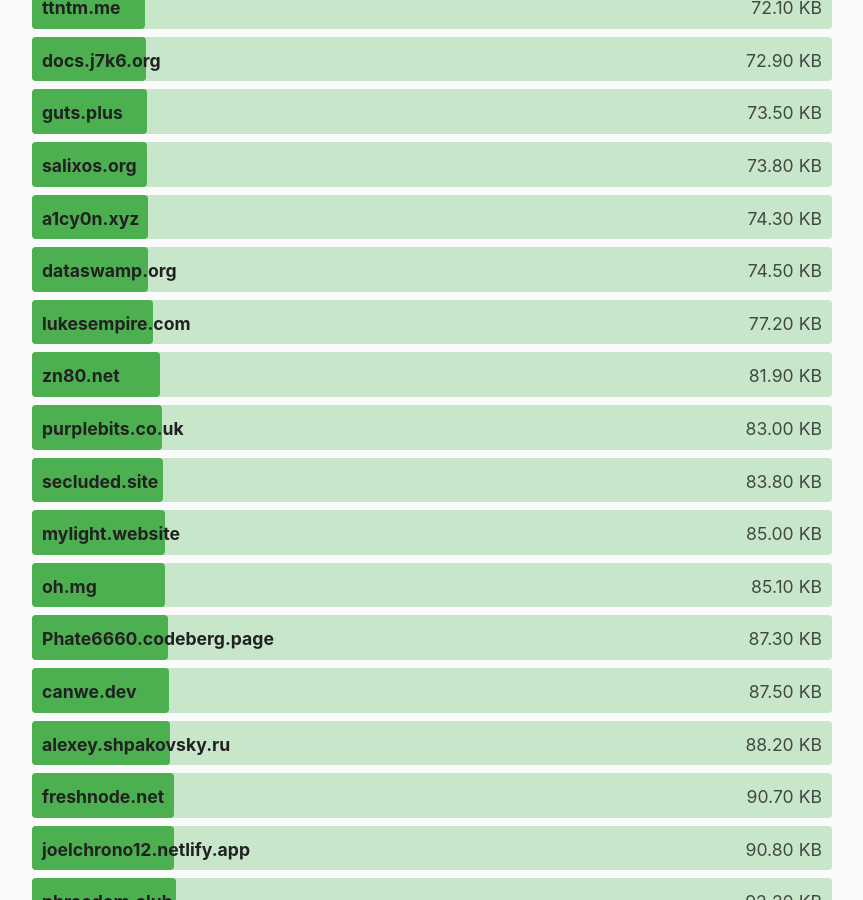
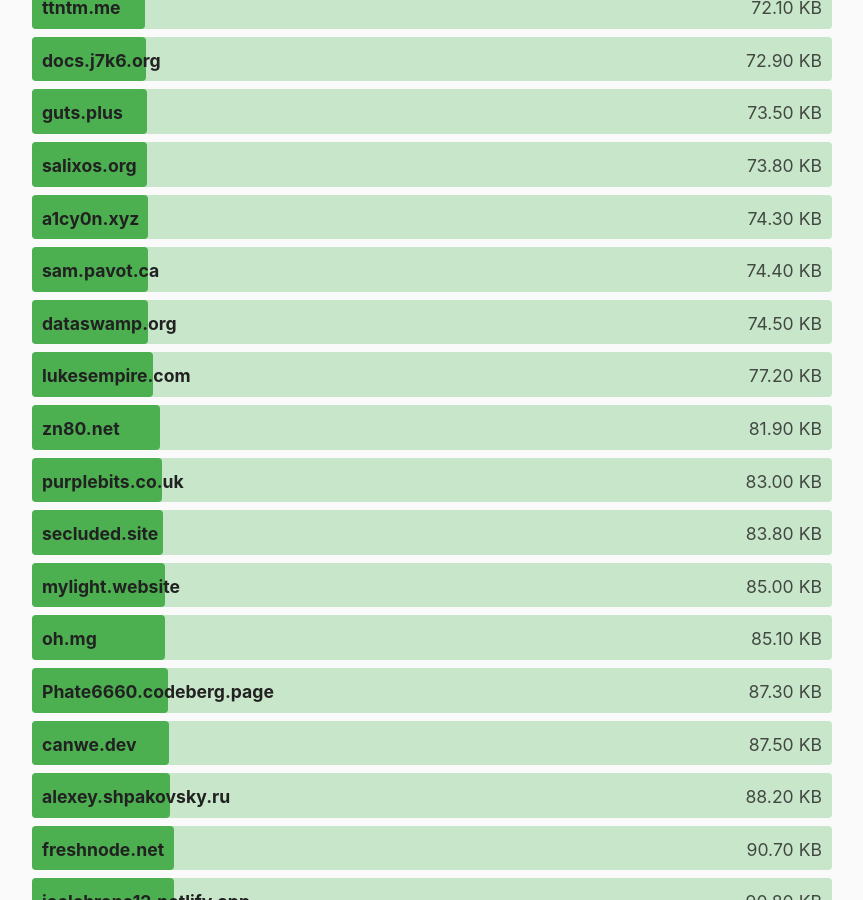
Before and after one commit to kevquirk/512kb.club, a Jekyll site: the page built from index.md, in a window 1280 px wide and 900 px high, scrolled down 8949 px. Shown: the whole window, without its empty margins (208-1071 px from the left). Built offline with Jekyll 4.4.1, drawn with Linux system fonts in a browser that asks for light colours.

Commit message:
Update sites.yml
https://gtmetrix.com/reports/sam.pavot.ca/qXXenFMU/

```diff
--- a/_data/sites.yml
+++ b/_data/sites.yml
@@ -1023,6 +1023,11 @@
   size: 32.9
   last_checked: 2021-10-02
 
+- domain: sam.pavot.ca
+  url: https://sam.pavot.ca
+  size: 74.4
+  last_checked: 2021-10-11
+
 - domain: pawelgrzybek.com
   url: https://pawelgrzybek.com/
   size: 41.0
```
